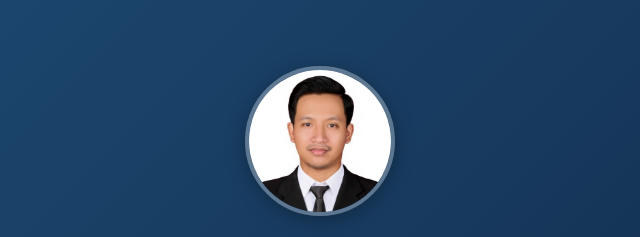
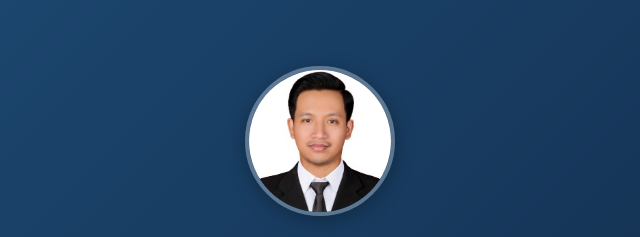
Before and after one commit to luthfiardiansyah272/luthfiardiansyah272.github.io, a plain HTML site: page index.html in a window 1280 px wide. Shown: the part 148-385 px from the top of the page, 320-960 px from the left. Drawn offline with Linux system fonts and the light colour scheme.

Commit message:
Fix photo crop

```diff
--- a/index.html
+++ b/index.html
@@ -57,7 +57,7 @@
       box-shadow: 0 4px 20px rgba(0,0,0,0.3);
     }
     .avatar img {
-      width: 100%; height: 100%; object-fit: cover; object-position: top;
+      width: 100%; height: 100%; object-fit: cover; object-position: center 5%;
     }
     #hero h1 { color: var(--white); font-size: clamp(2rem, 5vw, 3rem); font-weight: 700; letter-spacing: 1px; }
     #hero .tagline { color: rgba(255,255,255,0.75); font-size: 1rem; margin: 0.6rem 0 1.5rem; }
```
